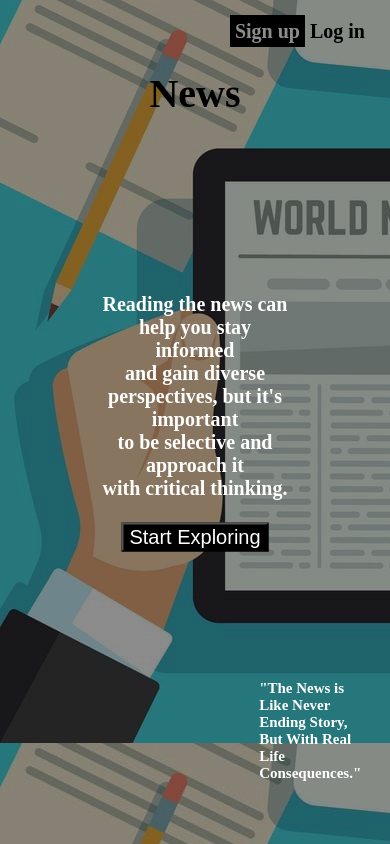
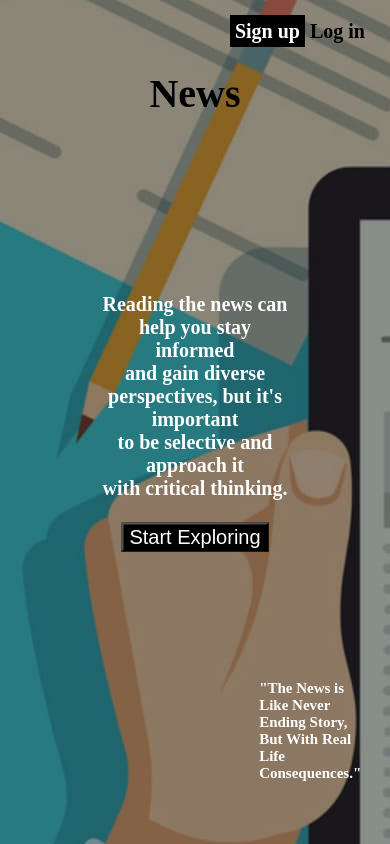
Before and after one commit to User-1289/FastNews, a React (Create React App) app: page / in a window 390 px wide. Built offline with nearby package versions, Linux system fonts and the light colour scheme.

Commit message:
Made the main page and also a simple version of news page

```diff
--- a/src/App.css
+++ b/src/App.css
@@ -9,17 +9,7 @@ body {
   color: white;
 }
 
-body::before {
-  content: '';
-  position: absolute;
-  top: 0;
-  left: 0;
-  width: 100%;
-  height: 100%;
-  /* Set the background color for the dimming effect */
-  background-color: rgba(0, 0, 0, 0.5);
-  opacity: 0.9;
-}
+
 
 #news-text {
   text-align: center;
@@ -82,17 +72,7 @@ footer{
     padding-bottom: 100px;
     color: white;
   }
-  body::before {
-    content: '';
-    position: absolute;
-    top: 0;
-    left: 0;
-    width: 100%;
-    height: 100%;
-    /* Set the background color for the dimming effect */
-    background-color: rgba(0, 0, 0, 0.5);
-    opacity: 0.9;
-  }
+
   #news-text {
     font-size: 40px;
   }
--- a/src/App.module.css
+++ /dev/null
@@ -1,139 +0,0 @@
-/* CSS for screens between 600px and 900px */
-
-/* Common CSS for all screen sizes */
-body {
-  font-family: 'Archivo-Black';
-  background-image: url("background.jpg");
-  /*background-size: cover;
-  background-repeat: no-repeat;*/
-  color: white;
-}
-
-body::before {
-  content: '';
-  position: absolute;
-  top: 0;
-  left: 0;
-  width: 100%;
-  height: 100%;
-  /* Set the background color for the dimming effect */
-  background-color: rgba(0, 0, 0, 0.5);
-  opacity: 0.9;
-}
-
-#news-text {
-  text-align: center;
-  color: black;
-}
-
-#sign-container {
-  margin: 20px;
-  font-weight: bold;
-  text-align: right;
-}
-
-#sign-up-text {
-  background: black;
-  color: white;
-  padding: 10px;
-}
-
-#log-in-text {
-  color: black;
-  padding: 10px;
-}
-
-#welcome-text {
-  text-align: center;
-  position: absolute;
-  top: 55%;
-  left: 50%;
-  transform: translate(-50%, -50%);
-  font-weight:bolder;
-  color: white;
-  font-size: 30px;
-}
-
-button {
-  font-size: 30px;
-  color: white;
-  background: black;
-  cursor: pointer;
-}
-
-#quote-text {
-  text-align: left;
-  position: absolute;
-  top: 95%;
-  left: 95%;
-  transform: translate(-90%, -90%);
-  font-weight: 600;
-}
-footer{
-  overflow: hidden;
-}
-
-
-/* CSS for screens smaller than 600px */
-@media only screen and (max-width: 600px) {
-  body {
-    font-size: 16px;
-    background-image: url("background.jpg");
-    padding-bottom: 100px;
-    color: white;
-  }
-  body::before {
-    content: '';
-    position: absolute;
-    top: 0;
-    left: 0;
-    width: 100%;
-    height: 100%;
-    /* Set the background color for the dimming effect */
-    background-color: rgba(0, 0, 0, 0.5);
-    opacity: 0.9;
-  }
-  #news-text {
-    font-size: 40px;
-  }
-
-  #sign-container {
-    font-size: 20px;
-    text-align: right;
-
-  }
-
-  #sign-up-text {
-    background: black;
-    color: white;
-    padding: 5px;
-  }
-
-  #log-in-text {
-    padding: 5px;
-    color: black;
-  }
-
-  #welcome-text {
-    color: white;
-    font-size: 20px;
-    position: absolute;
-    top: 50%;
-    left: 50%;
-    transform: translate(-50%, -50%);
-  }
-
-  button {
-    font-size: 20px;
-  }
-
-  #quote-text {
-    text-align: left;
-    position: absolute;
-    top: 90%;
-    left: 90%;
-    transform: translate(-90%, -90%);
-    font-weight: 600;
-    font-size: 15px;
-  }
-}
--- a/src/Main.css
+++ b/src/Main.css
@@ -1,4 +1,9 @@
 .news-types{
     background: black;
     color: white;
+    text-shadow: 0 0 5px black, 0 0 10px black, 0 0 15px white, 0 0 20px white;
+    cursor: pointer;
 }
+#news-text{
+    cursor: pointer;
+}
--- a/src/Main.js
+++ /dev/null
@@ -1,18 +0,0 @@
-import React from 'react'
-import './Main.css'
-export default function Main()
-{
-  return (
-    <>
-    <center>
-    <h1 id="news-text">News</h1><br/>
-    <h1 className='news-types'>World News</h1>
-    <h1 className='news-types'>Indian News</h1>
-    <h1 className='news-types'>Tech News</h1>
-    <h1 className='news-types'>Business News</h1>
-    <h1 className='news-types'>Sports News</h1>
-    <h1 className='news-types'>Entertainment News</h1>
-    </center>
-    </>
-  )
-}
--- /dev/null
+++ b/src/MainPage.js
@@ -0,0 +1,27 @@
+import React from 'react';
+import './Main.css';
+
+export default function Main() {
+
+  const goToPag = (event) =>
+  {
+    let getNewsType = event.target.innerText
+   // sessionStorage.setItem("newstype", getNewsType)
+    window.open(`content-news?news=${getNewsType}`);
+   // alert(event.target.innerText);
+  };
+
+  return (
+    <>
+      <center>
+        <h1 id="news-text">News</h1><br/>
+        <h1 onClick={(event) => goToPag(event)} className='news-types'>World News</h1>
+        <h1 onClick={(event) => goToPag(event)} className='news-types'>Indian News</h1>
+        <h1 onClick={(event) => goToPag(event)} className='news-types'>Tech News</h1>
+        <h1 onClick={(event) => goToPag(event)} className='news-types'>Business News</h1>
+        <h1 onClick={(event) => goToPag(event)} className='news-types'>Sports News</h1>
+        <h1 onClick={(event) => goToPag(event)} className='news-types'>Entertainment News</h1>
+      </center>
+    </>
+  );
+}
--- /dev/null
+++ b/src/SideNews.css
@@ -0,0 +1,3 @@
+h1{
+    text-align: center;
+}
--- /dev/null
+++ b/src/SideNews.js
@@ -0,0 +1,16 @@
+import React from 'react';
+import './SideNews.css'
+  function SideNews()
+  {
+const urlParams = new URLSearchParams(window.location.search);
+const news = urlParams.get('news');
+    return (
+      <div>
+        <h1>{news}</h1>
+        {/* rest of the component */}
+      </div>
+    );
+  }
+
+
+export default SideNews;
```
Also changed, not shown: src/App.js (+19 -0 lines), src/index.js (+7 -2 lines), src/background-1.jpg (deleted), src/background.jpg.
